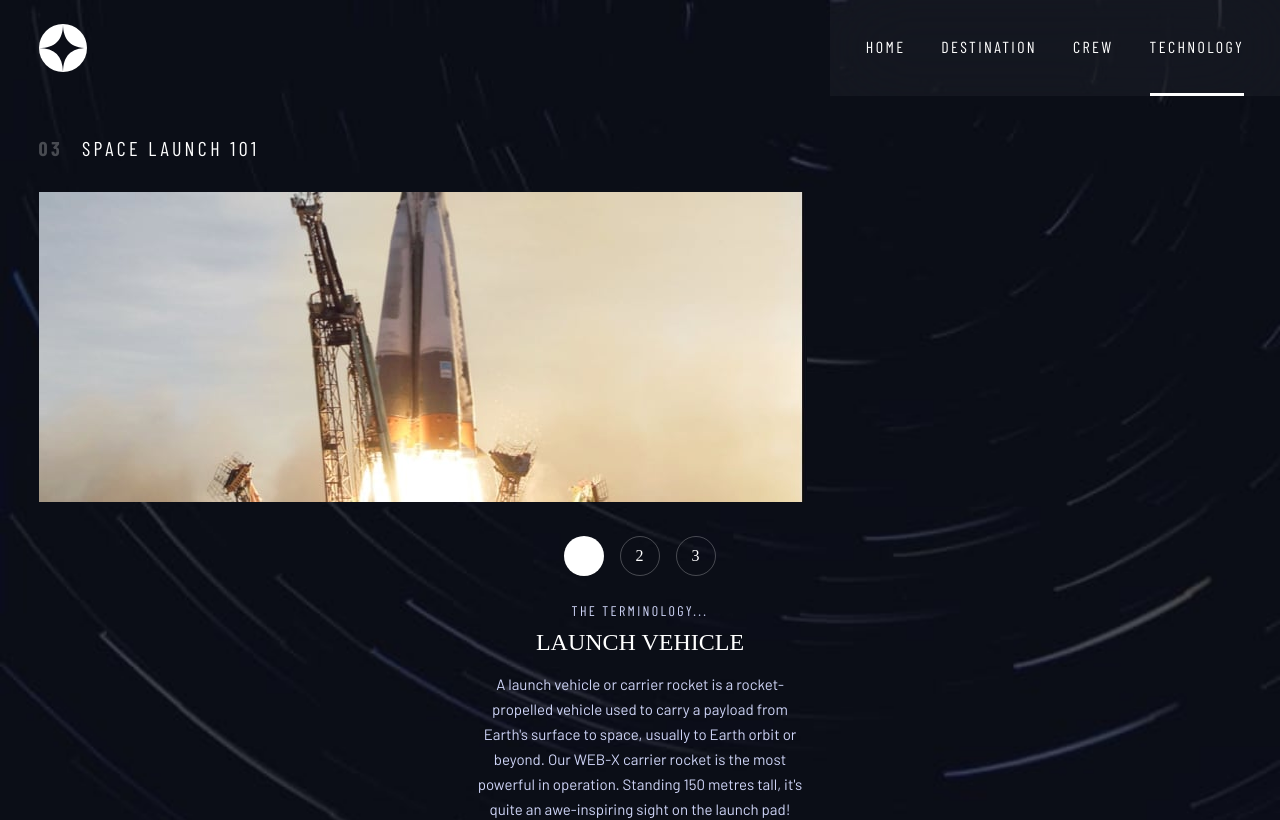
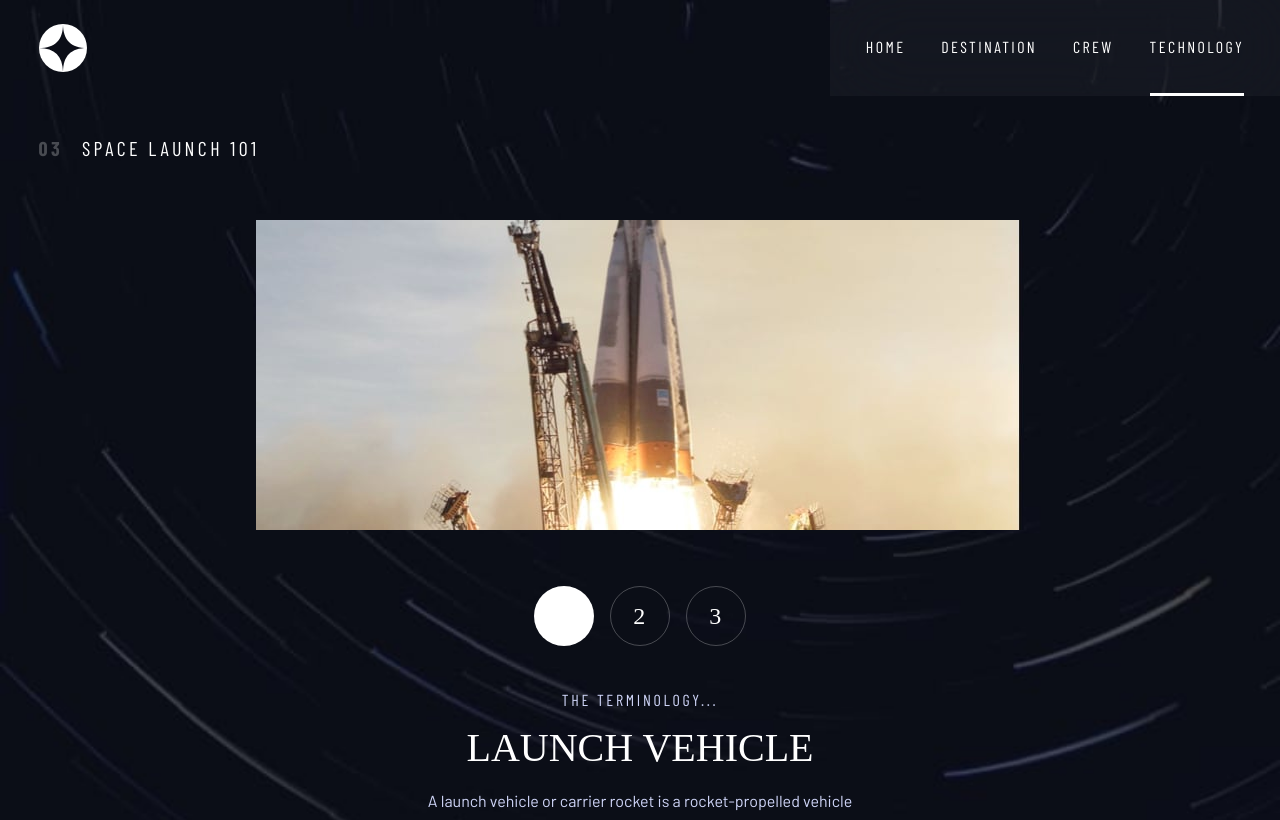
Before and after one commit to CiroJSCH/space-tourism-website, a React (Vite) app: page /technology in a window 1280 px wide. Shown: the top 820 px of the page. Built offline with nearby package versions, Linux system fonts and the light colour scheme; a web font is replaced by a local one.

Commit message:
Tech component (tablet responsive)

```diff
--- a/src/components/Technology.jsx
+++ b/src/components/Technology.jsx
@@ -1,45 +1,54 @@
 // Libraries
-import { useState } from "react";
+import { useState } from 'react';
 
 // Assets
-import vehicle from "../assets/technology/image-launch-vehicle-landscape.jpg";
-import spaceport from "../assets/technology/image-spaceport-landscape.jpg";
-import capsule from "../assets/technology/image-space-capsule-landscape.jpg";
+import vehicle from '../assets/technology/image-launch-vehicle-landscape.jpg';
+import spaceport from '../assets/technology/image-spaceport-landscape.jpg';
+import capsule from '../assets/technology/image-space-capsule-landscape.jpg';
 
 // Data
-import { technology as techData } from "../data/data.json";
+import { technology as techData } from '../data/data.json';
 
 const images = {
   0: vehicle,
   1: spaceport,
   2: capsule,
-}
+};
 
 const Technology = () => {
-
   const [tech, setTech] = useState(techData[0]);
 
   return (
-    <section className="mt-8 flex flex-col items-center">
-      <div className="w-full flex items-center">
-        <img src={images[techData.indexOf(tech)]} alt="" />
+    <section className='mt-8 md:mt-[60px] flex flex-col items-center md:pb-6'>
+      <div className='w-full md:w-[calc(100%+38.5px+38.5px)] flex justify-center'>
+        <img src={images[techData.indexOf(tech)]} alt={tech.name} />
       </div>
-      <ul className="flex gap-4 font-belle mt-[34px]">
-        {
-          techData.map(({name}, index) => (
-            <li key={name} className={`grid place-content-center text-center w-[40px] h-[40px] tracking-[1px] leading-[18px] text-white rounded-full border border-[rgba(255,255,255,0.25)] ${techData.indexOf(tech) === index && "text-[#0B0D17] bg-white"}`} onClick={() => setTech(techData[index])}>{index + 1}</li>
-          ))
-        }
+      <ul className='flex gap-4 font-belle mt-[34px] md:mt-14'>
+        {techData.map(({ name }, index) => (
+          <li
+            key={name}
+            className={`grid place-content-center text-center w-[40px] h-[40px] md:w-[60px] md:h-[60px] tracking-[1px] md:tracking-[1.5px] leading-[18px] md:leading-[28px] text-white rounded-full border border-[rgba(255,255,255,0.25)] md:text-[24px] ${
+              techData.indexOf(tech) === index && 'text-[#0B0D17] bg-white'
+            }`}
+            onClick={() => setTech(techData[index])}
+          >
+            {index + 1}
+          </li>
+        ))}
       </ul>
-      <div className="mt-[26px] flex flex-col items-center">
-        <span className="uppercase font-barlow text-[14px] leading-[17px] tracking-[2.3625px] text-primary text-center">the terminology...</span>
-        <h3 className="mt-[9px] font-belle text-white uppercase text-[24px] leading-[28px] text-center">{tech.name}</h3>
-        <p className="mt-4 max-w-[327px] font-brl text-primary text-[15px] leading-[25px] text-center">
+      <div className='mt-[26px] md:mt-11 flex flex-col items-center'>
+        <span className='uppercase font-barlow text-[14px] md:text-[16px] leading-[17px] md:leading-[19px] tracking-[2.3625px] md:tracking-[2.7px] text-primary text-center'>
+          the terminology...
+        </span>
+        <h3 className='mt-[9px] md:mt-4 font-belle text-white uppercase text-[24px] md:text-[40px] leading-[28px] md:leading-[46px] text-center'>
+          {tech.name}
+        </h3>
+        <p className='mt-4 max-w-[327px] md:max-w-[458px] font-brl text-primary text-[15px] md:text-[16px] leading-[25px] md:leading-[28px] text-center'>
           {tech.description}
         </p>
       </div>
     </section>
-  )
-}
+  );
+};
 
-export default Technology
+export default Technology;
```
